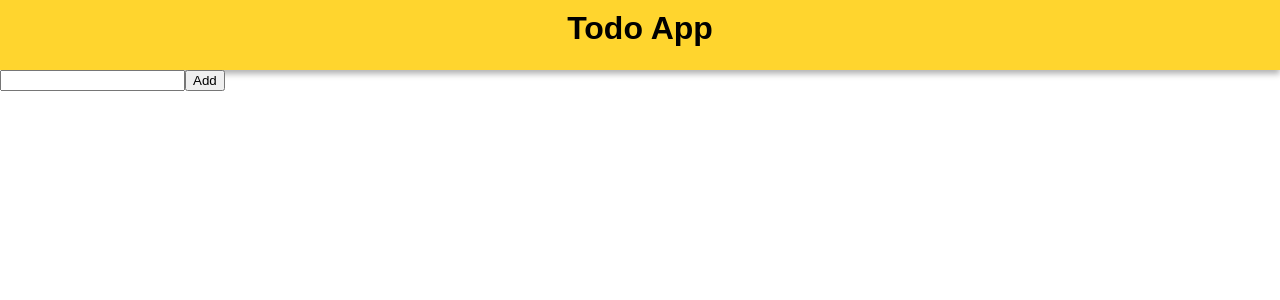
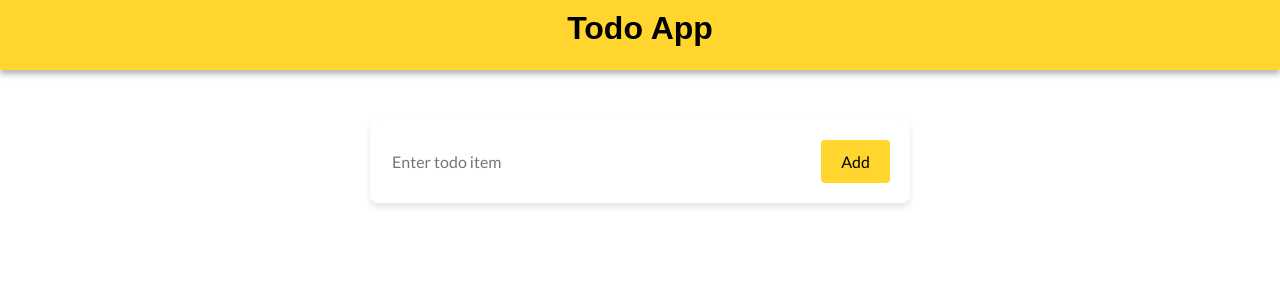
Before and after one commit to erika11111/Todo-App, a React (Vite) app: page / in a window 1280 px wide. Shown: the top 300 px of the page. Built offline with nearby package versions, Linux system fonts and the light colour scheme; a web font is replaced by a local one.

Commit message:
Styling the form

```diff
--- a/src/Form/Form.jsx
+++ b/src/Form/Form.jsx
@@ -1,4 +1,5 @@
 import { useState } from "react";
+import styles from "./Form.module.css";
 // eslint-disable-next-line react/prop-types
 export default function Form({ todos, setTodos }) {
   //initializing input state variables
@@ -13,14 +14,20 @@ export default function Form({ todos, setTodos }) {
     setInput("");
   }
   return (
-    <form onSubmit={handleSubmit}>
+    <form className={styles.todoform} onSubmit={handleSubmit}>
+      <div className={styles.inputContainer}>
         <input
+          className={styles.formInput}
           //now user will be able to type into an input field
           onChange={(e) => setInput(e.target.value)}
           value={input}
           type="text"
+          placeholder="Enter todo item"
         />
-      <button type="submit">Add</button>
+        <button className={styles.submitButton} type="submit">
+          Add
+        </button>
+      </div>
     </form>
   );
 }
--- a/src/Form/Form.module.css
+++ b/src/Form/Form.module.css
@@ -0,0 +1,36 @@
+@import url("https://fonts.googleapis.com/css2?family=Lato&display=swap");
+.todoform {
+  background-color: #fff;
+  border-radius: 8px;
+  padding: 20px;
+  width: 500px;
+  margin: 0 auto;
+  margin-top: 50px;
+  box-shadow: 0 4px 6px rgb(0, 0, 0, 0.1);
+}
+.formInput {
+  width: 100%;
+  border: none;
+  display: block;
+  color: black;
+  font-size: 16px;
+  padding-right: 10px;
+  font-family: "Lato", sans-serif;
+}
+.formInput:focus {
+  outline: none;
+}
+.submitButton {
+  display: inline-block;
+  border: none;
+  border-radius: 4px;
+  font-family: "Lato", sans-serif;
+  background-color: #ffd52e;
+  padding: 12px 20px;
+  color: black;
+  cursor: pointer;
+  font-size: 16px;
+}
+.inputContainer {
+  display: flex;
+}
```
Lines whose indentation alone changed are shown as unchanged.
